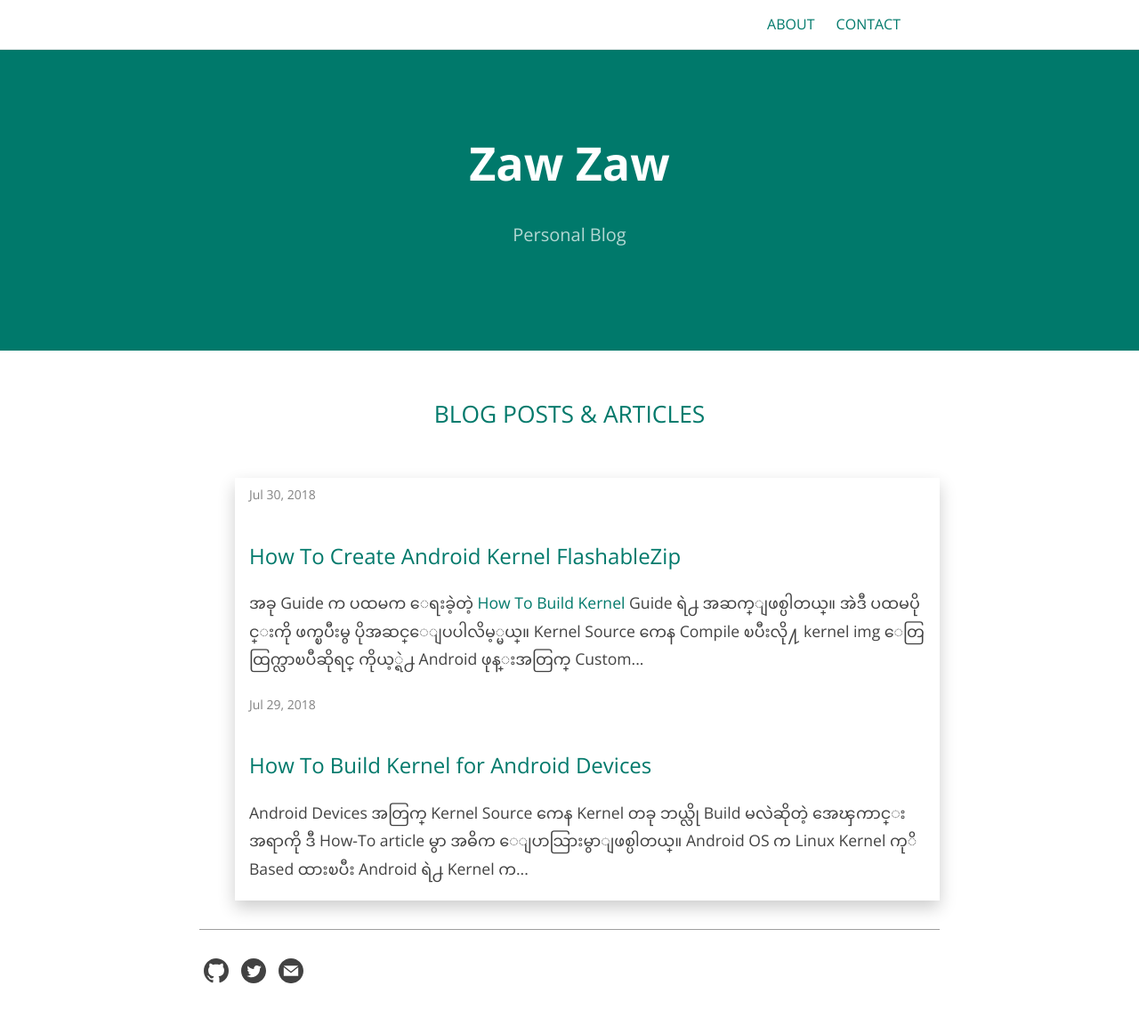
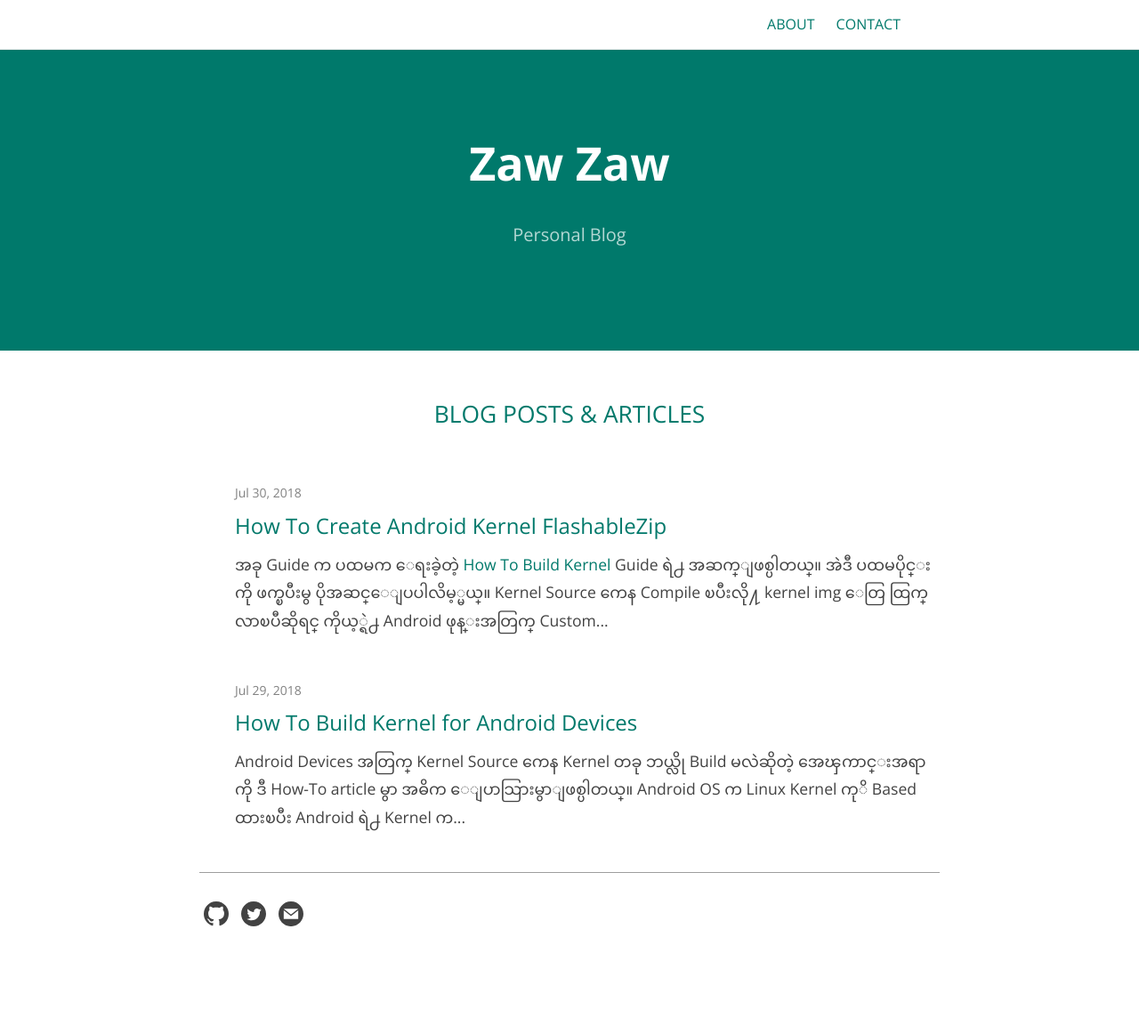
Before and after one commit to zawzaww/zawzaww.github.io, a Jekyll site: the page built from index.md, in a window 1280 px wide. Shown: the whole page at 89% size. Built offline with Jekyll 4.4.1, drawn with Linux system fonts in a browser that asks for light colours; after the commit the page ends 1098 px from its top, so only the background shows below that.

Commit message:
_layouts: Revert to origin home layout style

```diff
--- a/_layouts/home.html
+++ b/_layouts/home.html
@@ -11,23 +11,20 @@
     <div>&nbsp;</div>
 
     <ul class="post-list">
-      <div class="card">
-        <div class="container">
-
       {% for post in site.posts %}
         <li>
 
           {% assign date_format = site.cayman-blog.date_format | default: "%b %-d, %Y" %}
           <span class="post-meta">{{ post.date | date: date_format }}</span>
 
-          <h2><a class="post-link" href="{{ post.url | relative_url }}" title="{{ post.title }}">{{ post.title | escape }}</a></h2>
+          <h2>
+            <a class="post-link" href="{{ post.url | relative_url }}" title="{{ post.title }}">{{ post.title | escape }}</a>
+          </h2>
 
           <span>{{ post.excerpt | markdownify | truncatewords: 30 }}</span>
 
         </li>
       {% endfor %}
-       </div>
-     </div>
     </ul>
 
   </div>
```
Lines whose indentation alone changed are shown as unchanged.
